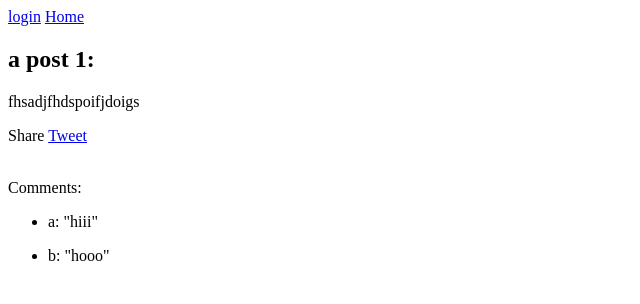
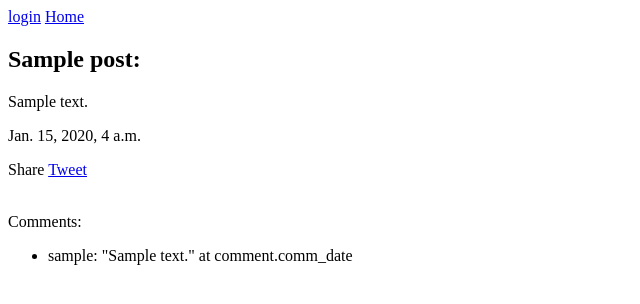
Before and after one commit to Ali-Said/Django-test, a Django app: page /post/1/ in a window 1280 px wide. Shown: the top 304 px of the page, without its empty margins (0-640 px from the left). Run offline with Django 3.2, Linux system fonts and the light colour scheme; data comes from the database, SQL or seed files in the repository; tables that the repository leaves empty hold one stand-in row (values such as "Sample post"); data that the repository does not hold is empty; parts of the project's set-up code (start-up, migrations or seed data) failed here and were passed over; some libraries are stand-ins or nearby versions.

Commit message:
weird db

```diff
--- a/blogsite/Templates/post/view.html
+++ b/blogsite/Templates/post/view.html
@@ -18,6 +18,7 @@
 
 <h2>{{ post.title }}:</h2>
 <p>{{ post.text }}</p>
+<p>{{ post.pub_date }}</p>
 
 {% if post.blog.owner == user %}
   <a href="/post/{{ post.id }}/edit/">Edit this post</a>
@@ -39,7 +40,7 @@
     <ul>
     {% for comment in comments %}
         <li>
-        	<p>{{ comment.user.username }}: "{{ comment.comment }}"</p>
+        	<p>{{ comment.user.username }}: "{{ comment.comment }}" at comment.comm_date</p>
         </li>
     {% endfor %}
     </ul>
--- a/blogsite/blogsite/settings.py
+++ b/blogsite/blogsite/settings.py
@@ -12,7 +12,7 @@ MANAGERS = ADMINS
 DATABASES = {
     'default': {
         'ENGINE': 'django.db.backends.sqlite3', # Add 'postgresql_psycopg2', 'mysql', 'sqlite3' or 'oracle'.
-        'NAME': 'C:/Users/Ali Moussa/Documents/Mine Worken/sho3\'lana/blog project/blogsite/blog.db',
+        'NAME': 'C:/Users/Ali Moussa/Documents/Mine Worken/sho3\'lana/blog project/Django-test/blogsite/base.db',
         'USER': '',
         'PASSWORD': '',
         'HOST': '',                      # Set to empty string for localhost. Not used with sqlite3.
@@ -107,7 +107,7 @@ ROOT_URLCONF = 'blogsite.urls'
 WSGI_APPLICATION = 'blogsite.wsgi.application'
 
 TEMPLATE_DIRS = (
-     "C:/Users/Ali Moussa/Documents/Mine Worken/sho3'lana/blog project/blogsite/Templates"
+     "C:/Users/Ali Moussa/Documents/Mine Worken/sho3\'lana/blog project/Django-test/blogsite/Templates"
     # Put strings here, like "/home/html/django_templates" or "C:/www/django/templates".
     # Always use forward slashes, even on Windows.
     # Don't forget to use absolute paths, not relative paths.
```
Also changed, not shown: 1 other file.
